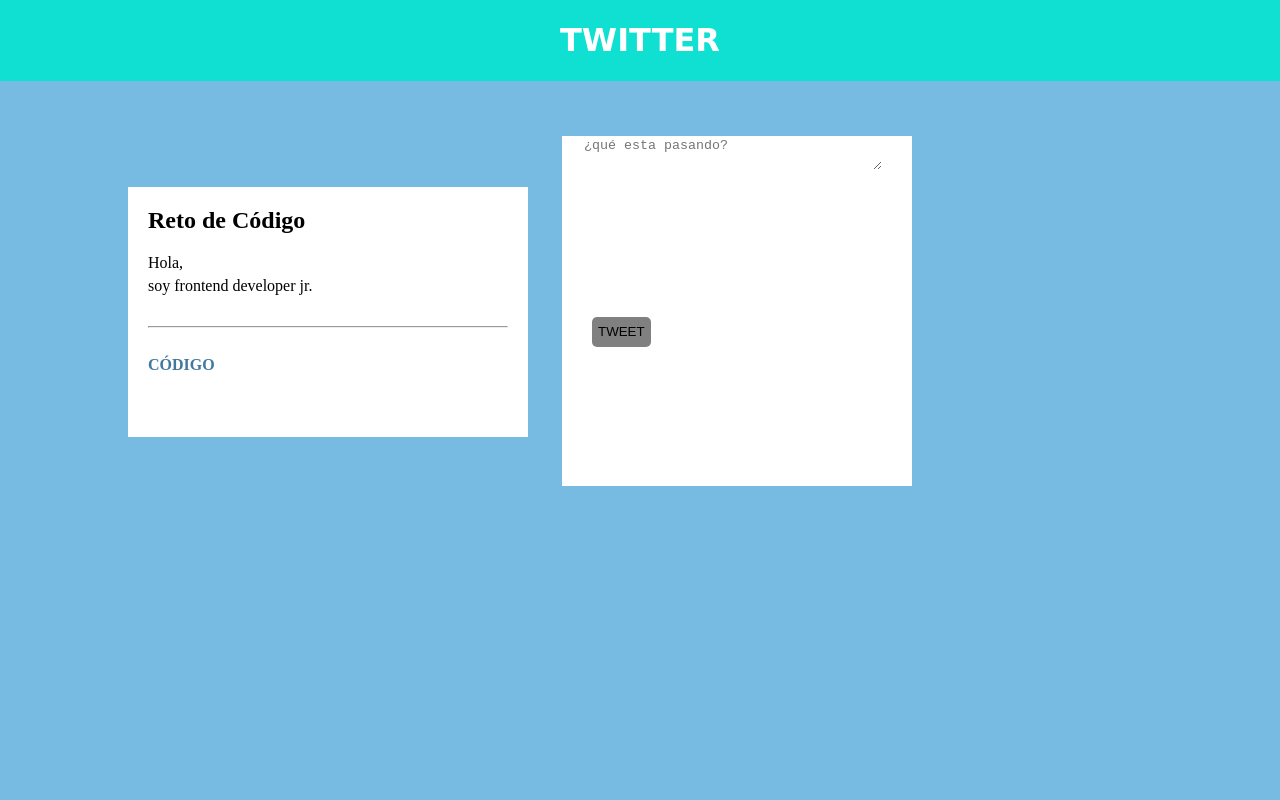
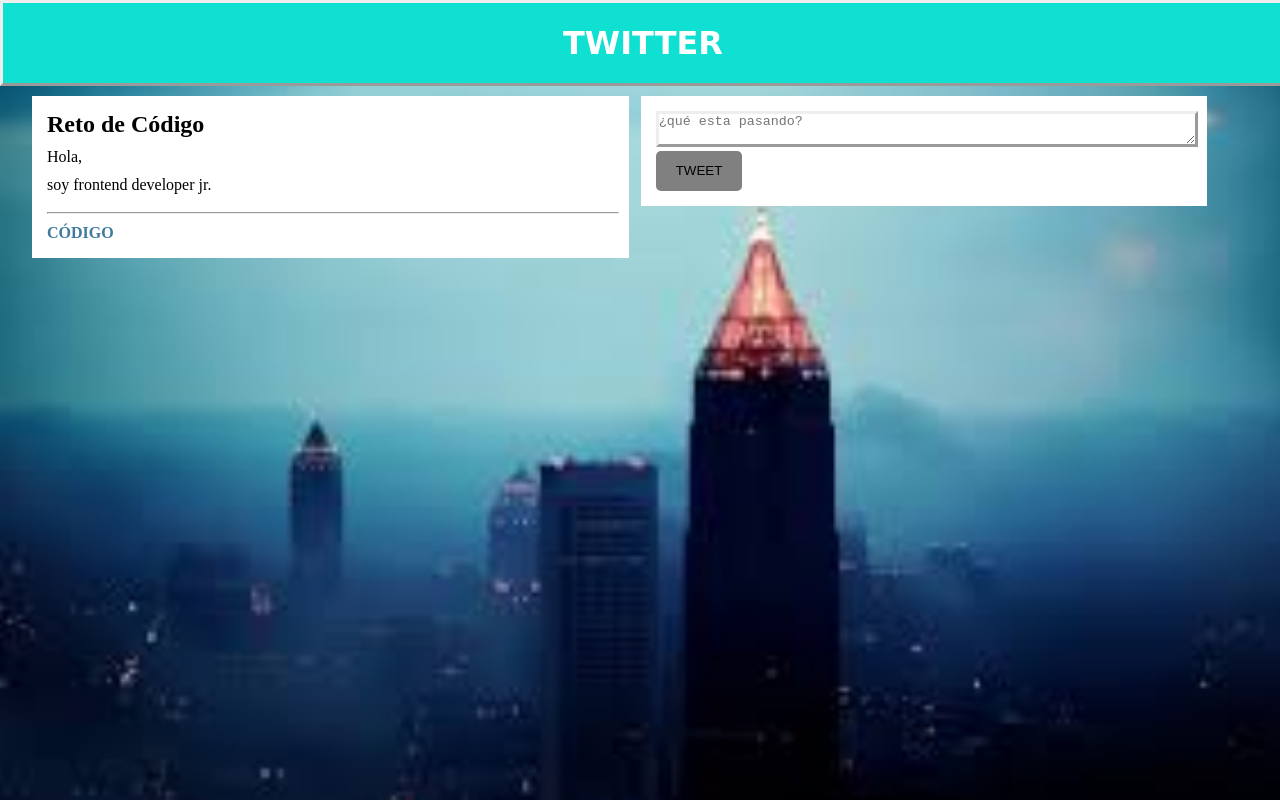
Before and after one commit to aurorex/twitter-event, a plain HTML site: page index.html in a window 1280 px wide. Drawn offline with Linux system fonts and the light colour scheme.

Commit message:
Agregando imagen de fondo

```diff
--- a/css/main.css
+++ b/css/main.css
@@ -1,86 +1,87 @@
 *{
-  box-sizing: border-box;
+  padding:0;
+  margin:0;
 }
 body{
   background:#77BBE3 ;
+  width: 100%;
+  overflow: hidden;
+  background-image: url('../assets/img/twitter-fondo.jpg');
+  background-attachment: fixed;
+  background-repeat: no-repeat;
+  background-size: cover;
+  background-position: center center;
 }
 header{
-  position: absolute;
-  top: 0px;
-  left: 0;
   width: 100%;
   background:#10E0D2;
   color:white;
+  line-height: 80px;
+  border-style: outset;
   text-align: center;
   font-family:  cursive;
 }
 section{
-  position: absolute;
-  left: 0;
-  right: 0;
-  width: 100%;
+  width: 95%;
+  margin:10px auto;
+  background-color: transparent;
 }
 .cover-page{
-  margin: 10% 0;
-  margin-left:10%;
-  margin-right: 30px;
-  padding: 0 20px;
-  display: inline-block;
-  width: 400px;
-  height:250px ;
-  text-align: left;
-  background: white;
+  float: left;
+  height: 137px;
+  padding: 15px 10px 10px 15px;
+  background-color: white;
+  width: 47%;
 }
-
 .cover-page p{
-  margin: 5px 0;
+  margin-top: 10px;
 }
 .line-ghost{
   color: white;
 }
 .codigo strong{
-  position: absolute;
-  margin: 20px 0;
   color: #3F799D;
-
+}
+.container-form{
+  float: left;
+  margin-left: 1%;
+  height: 190px;
+  background-color: transparent;
+  width: 49%;
 }
 form{
-  margin:10% 0;
-  padding: 0 20px;
-  display: inline-block;
+  padding:15px;
   background: white;
-  width: 350px;
-  height: 350px;
+  width: 90%;
+  overflow: hidden;
 }
 textarea{
+  width: 100%;
   border: none;
-  width: 300px;
+  border-style: outset;
 }
 .container-button{
-  margin-top: 100px;
-  padding: 10px;
 }
 button{
-  height: 30px;
+  line-height: 10px;
   border-radius: 5px;
   background:gray;
   border: none;
+  padding: 15px 20px 15px 20px;
   color:black;
 }
 .postition-tweets{
-  padding: 10px;
-  width: 50%;
-  text-align: center;
-  background-color:#77BBE3;
+  width: 100%;
 }
 .pharraphe{
-  width:100%;
-  padding: 10px;
-  text-align:left;
+  clear: both;
+  width:95%;
+  margin: 10px auto 0 auto;
+  border-radius: 5px;
+  padding: 10px 10px 10px 20px;
   background-color:white;
 }
 .color{
-  margin: 10px;
   background:#10E0D2;
   color: white;
 }
@@ -89,10 +90,11 @@
   color: white;
 }
 #count{
-  display: inline-block;
-  margin-left: 150px;
-  padding: 10px;
   width : 50px;
+  text-align: center;
+  position: relative;
+  top:-30px;
+  left:87%;
 }
 .color-yellow{
   background-color: yellow;
--- a/index.html
+++ b/index.html
@@ -19,6 +19,8 @@
         <hr>
         <p class="codigo"><strong>CÓDIGO</strong></p>
       </div>
+
+      <div class="container-form">
       <form  action="index.html" method="post">
         <textarea  id="textarea" name="name" rows="2" cols=""  placeholder="¿qué esta pasando?"></textarea>
         <div class="container-button">
@@ -26,6 +28,7 @@
           <p id="count"></p>
         </div>
       </form>
+    </div>
       <div id="tweets" class="postition-tweets"></div>
     </section>
 
--- a/js/app.js
+++ b/js/app.js
@@ -1,11 +1,13 @@
 window.addEventListener('load', function() {
   var textarea = document.getElementById('textarea');
   var button = document.getElementById('button');
-// evento para validar la entrada del texto
+  // evento que condiciona la ejecucion del button
   textarea.addEventListener('keydown', activeButton);
+
   function activeButton(event) {
     button.classList.add('button');
     button.classList.add('color');
+    // restringimos para textos vacios
     var valor = textarea.value;
     var result = valor.split(' ');
     var flag = false;
@@ -23,18 +25,21 @@
     }
   };
 
-// evento para validar la cantidad de caracteres
+  // evento para la cantidad de caracteres
   textarea.addEventListener('keydown', countCaracters);
-  var row = 2;
+  var row = 2;// variable inicializada con 2 filas
+
   function countCaracters(event) {
-    if (event.which !== 8 && textarea.value.length % 40 === 0) {
+    // modificando el numero de filas cuando se ejcute el evento
+    if (event.which !== 8 && textarea.value.length % 60 === 0) {
       row++;
       textarea.setAttribute('rows', row);
     }
-    if (event.which === 8 && textarea.value.length % 40 === 0) {
+    if (event.which === 8 && textarea.value.length % 60 === 0) {
       row--;
       textarea.setAttribute('rows', row);
     }
+    // validando la cantidad de caracteres
     var count = document.getElementById('count');
     count.innerHTML = 140 - textarea.value.length;
     if (event.which === 8) {
@@ -50,7 +55,6 @@
     } else {
       count.classList.remove('color-green');
     }
-
     if (textarea.value.length > 140) {
       count.innerHTML = - textarea.value.length + 140;
       count.classList.add('color-red');
@@ -63,10 +67,11 @@
       textarea.addEventListener('keydown', activeButton);
     }
   };
-// evento para guardar el texto
+  // evento para guardar el texto
   button.addEventListener('click', saveMessage);
 
   function saveMessage(event) {
+    // condicionando el evento
     if (textarea.value.length === 0) {
       button.classList.remove('color');
       button.classList.remove('button');
@@ -74,8 +79,8 @@
       var pharraphe = document.createElement('p');
       var tweets = document.getElementById('tweets');
       pharraphe.innerHTML = textarea.value;
-
       pharraphe.classList.add('pharraphe');
+      // agregando fecha y hora exacta para guardar el mensaje
       var date = new Date();
       var hour = date.getHours();
       var min = date.getMinutes();
@@ -93,7 +98,10 @@
       containerDate.appendChild(time);
       pharraphe.appendChild(containerDate);
       tweets.appendChild(pharraphe);
+      // reinicializamos el evento
       textarea.value = '';
+      textarea.setAttribute('rows', 2);
+      row = 2;
       button.classList.remove('color');
       button.classList.remove('button');
     }
```
Also changed, not shown: assets/img/twitter-fondo.jpg (added).
